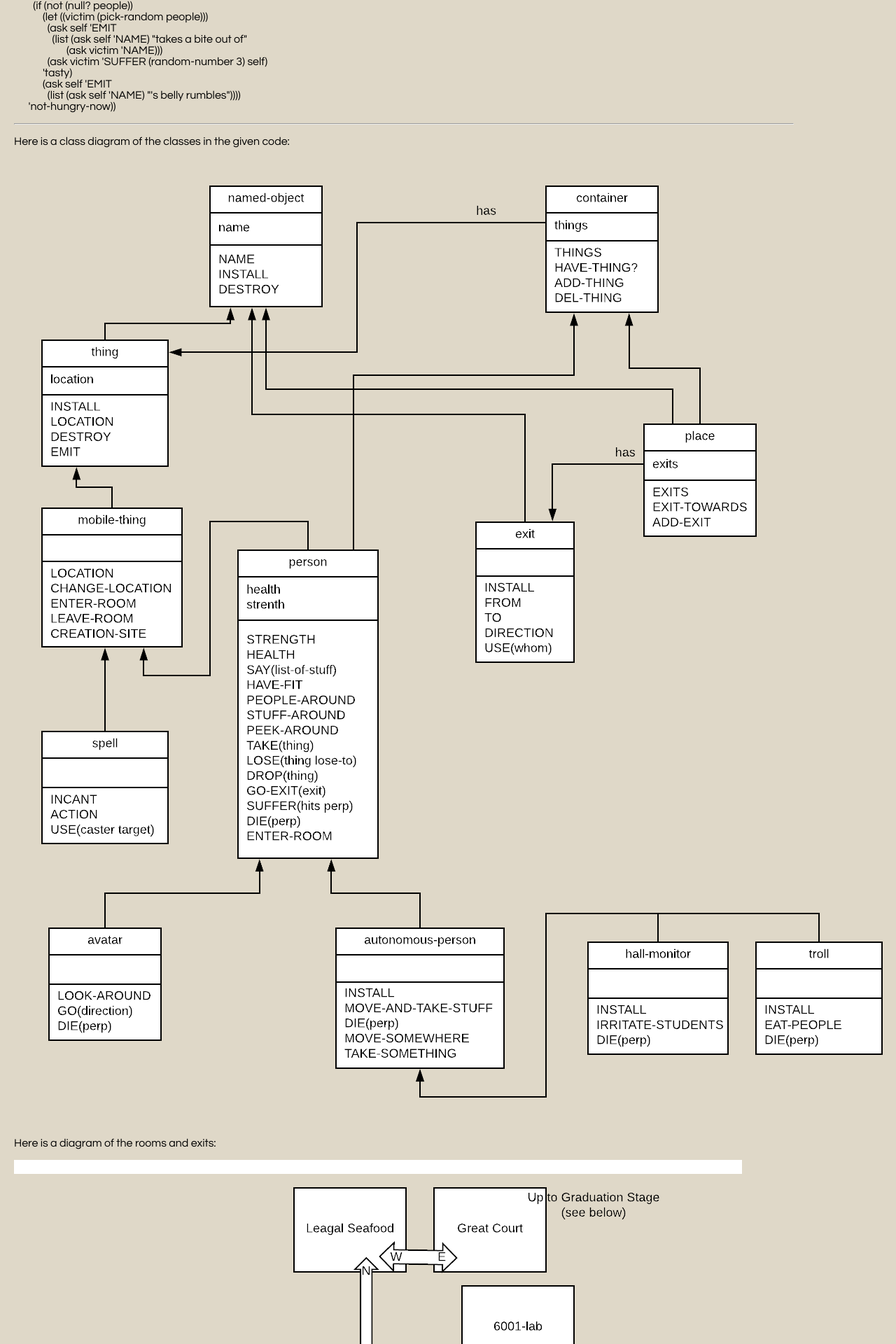
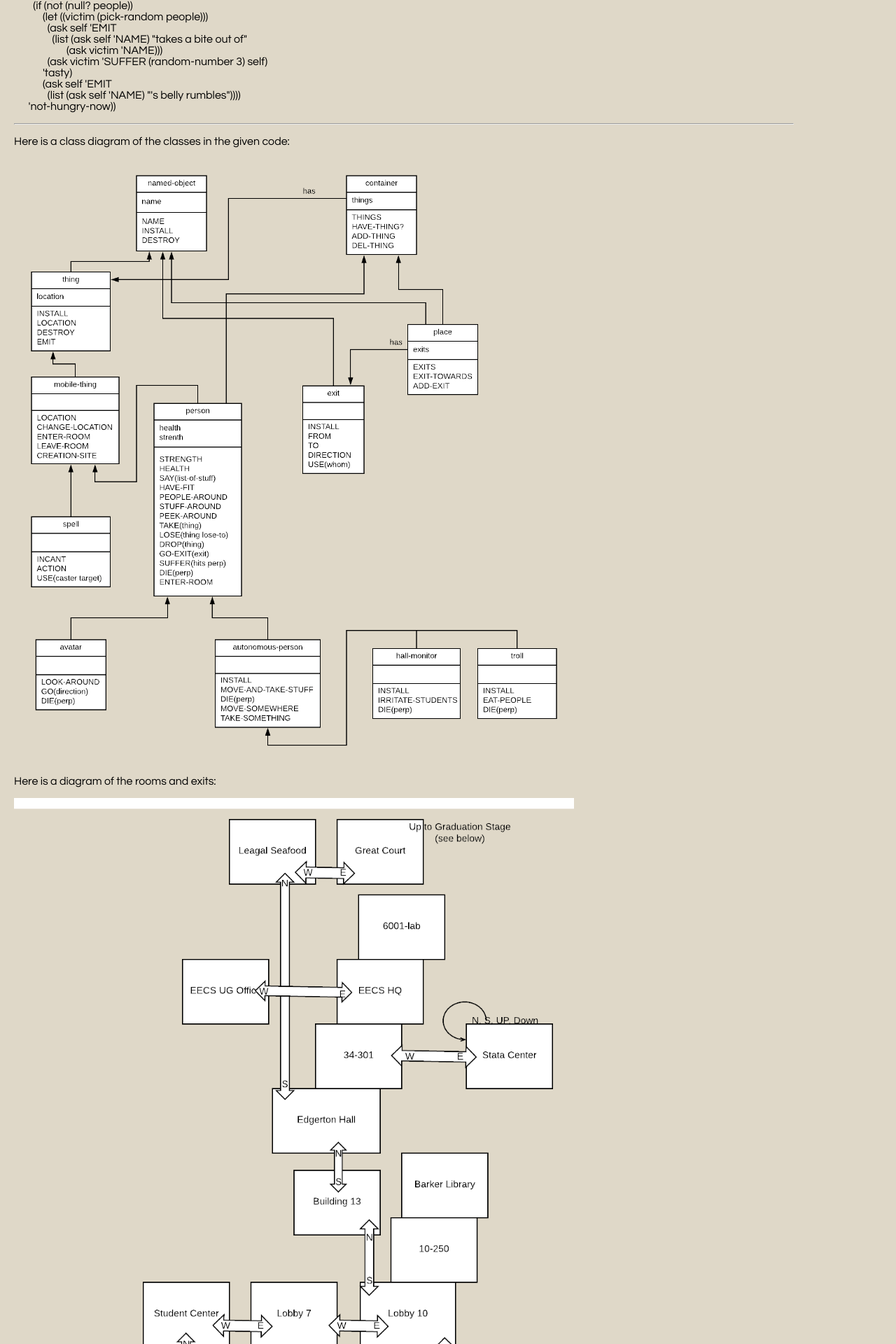
Before and after one commit to anawagner/anawagner.github.io, a Jekyll site: the page built from _posts/2018-07-07-object-oriented-adventure-game.md, in a window 1280 px wide. Shown: the part 1900-3820 px from the top of the page at 70% size. Built offline with Jekyll 4.4.1, drawn with Linux system fonts in a browser that asks for light colours.

Commit message:
changes post layout

```diff
--- a/assets/style.css
+++ b/assets/style.css
@@ -134,6 +134,10 @@ header ul {
   padding: 10px;
 }
 
+.post img {
+  width: 800px;
+}
+
 .content {
   background-color: #dfd8c8;
   width: 70%;
```
